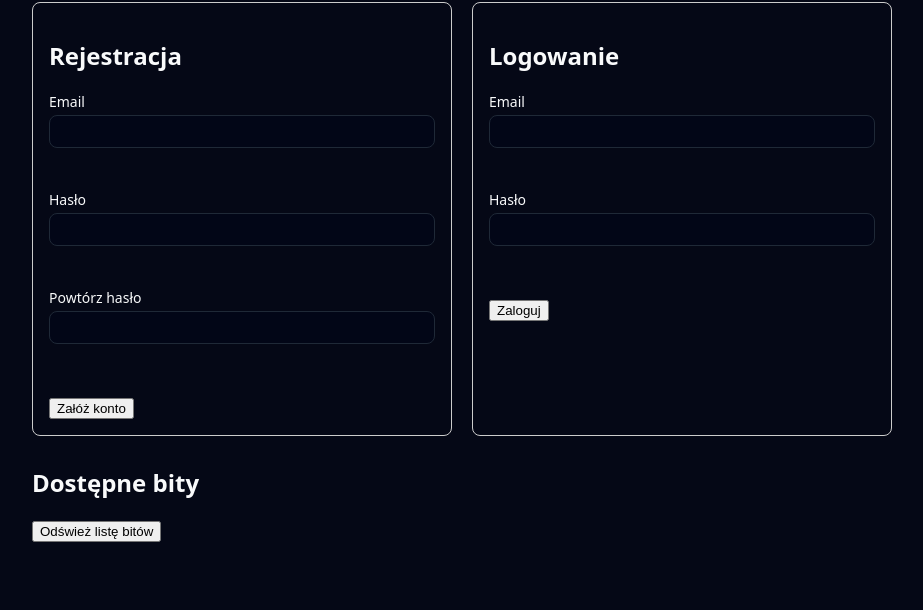
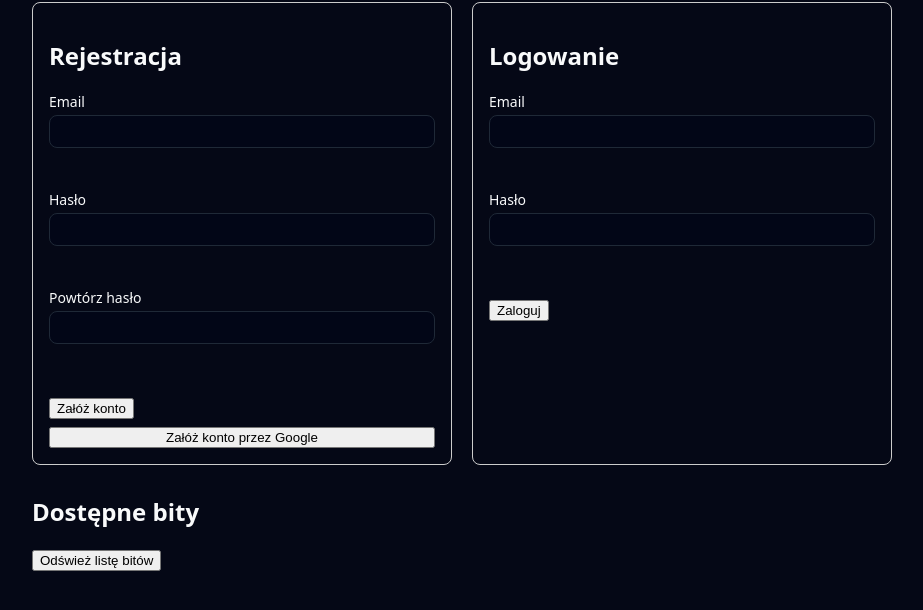
Before and after one commit to pareckimarcin1-beep/moj-backend, a website: page frontend/index.html in a window 1280 px wide. Both pictures are taken after a click on the button "Tak". Shown: the part 104-714 px from the top of the page, without its empty margins (178-1101 px from the left). Drawn offline with Linux system fonts and the light colour scheme.

Commit message:
Dodany przycisk rejestracji przez Google

```diff
--- a/frontend/index.html
+++ b/frontend/index.html
@@ -62,6 +62,13 @@
           <div id="reg-message" style="margin-top:8px; font-size:14px;"></div>
 
           <button type="submit">Załóż konto</button>
+          <button
+  type="button"
+  id="google-register-btn"
+  style="margin-top:8px; width:100%;"
+>
+  Załóż konto przez Google
+</button>
         </form>
       </div>
 
```
